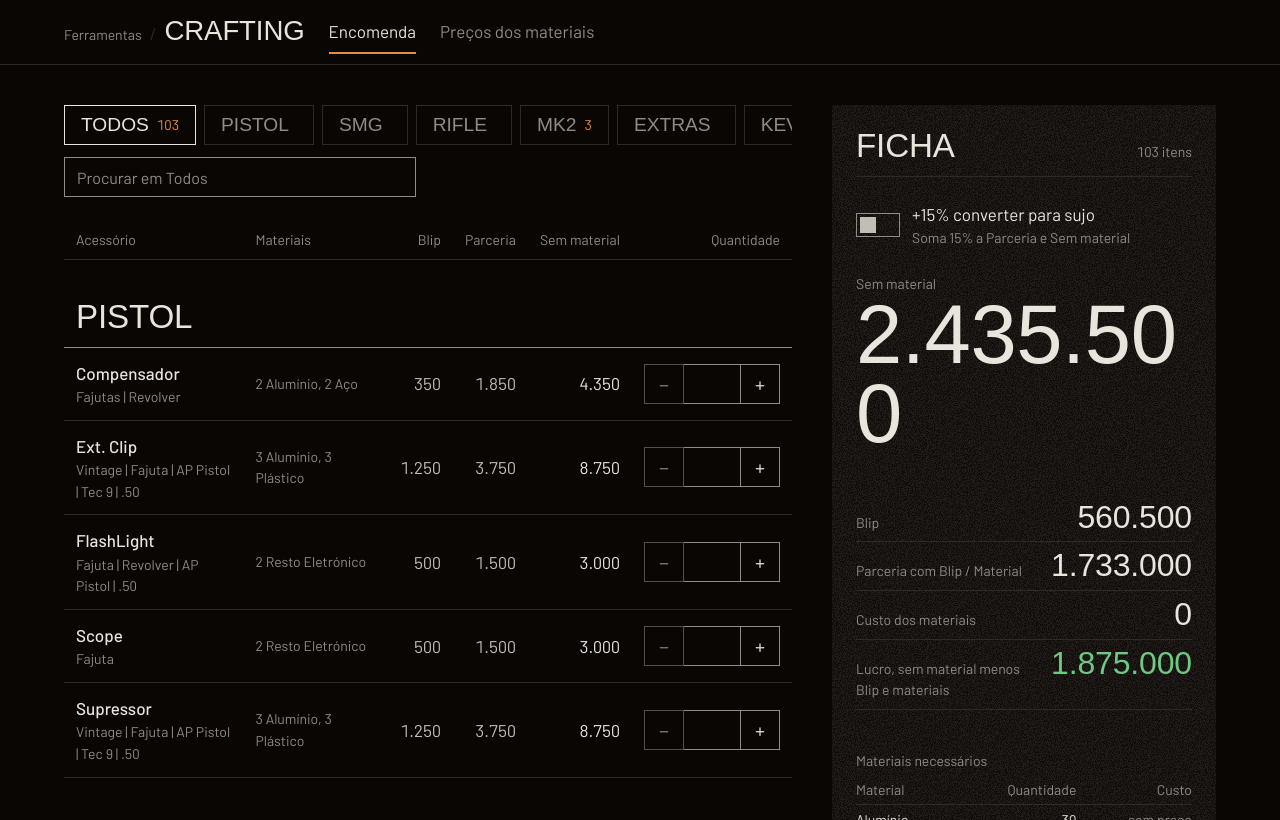
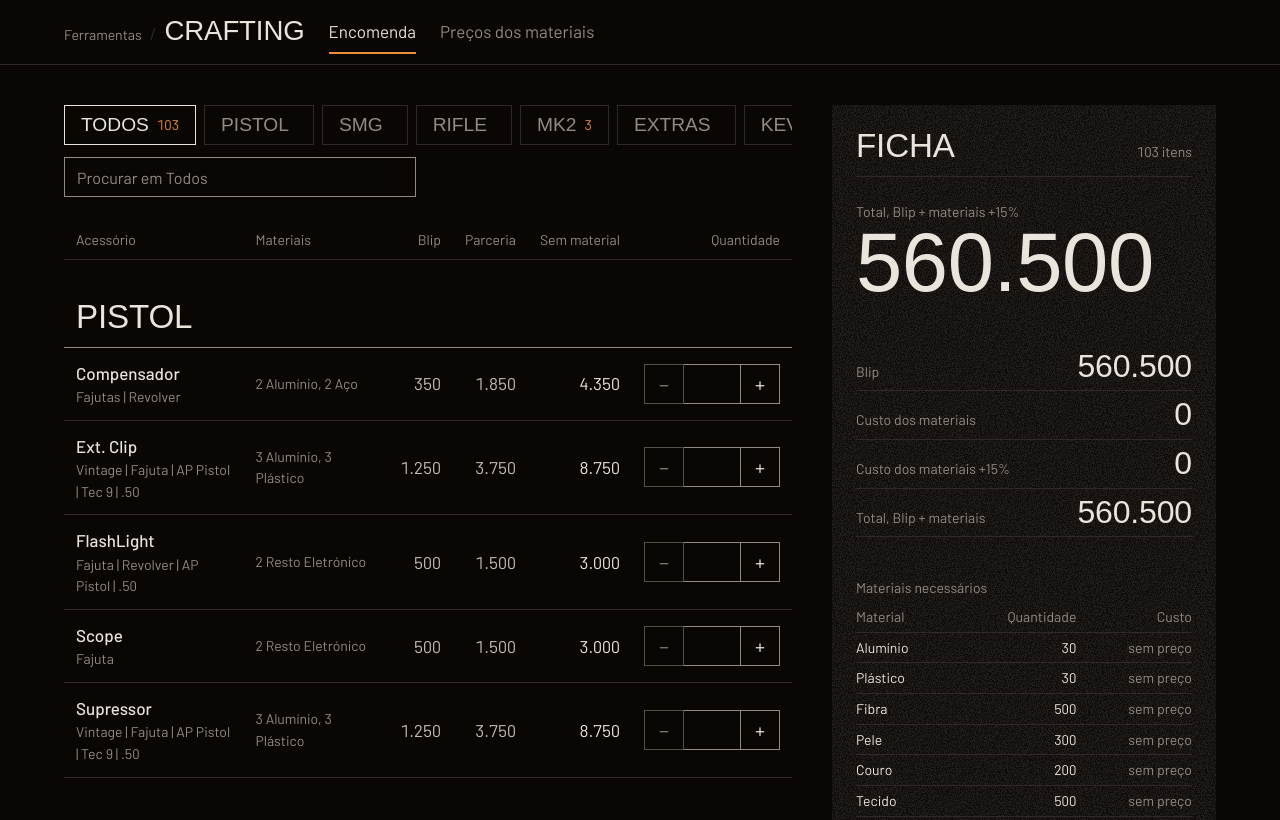
Before and after one commit to andrelanca/fivem, a plain HTML site: page public/crafting/index.html in a window 1280 px wide. Shown: the top 820 px of the page. Drawn offline with Linux system fonts and the light colour scheme; a web font is replaced by a local one.

Commit message:
fivem: ficha do crafting com total Blip + materiais +15%
Tira o interruptor de sujo, o Sem material, a Parceria e o Lucro da ficha.
A ficha mostra o total Blip + materiais x1,15 em destaque, o Blip, o custo
dos materiais, os materiais +15% e o total sem os 15%. A barra fixa no
telemóvel mostra o total +15%.

Co-Authored-By: Claude Opus 5.5 <noreply@anthropic.com>
Claude-Session: https://claude.ai/code/session_01HAhssPMnEQZaGcRLFpt2EU

```diff
--- a/public/crafting/index.html
+++ b/public/crafting/index.html
@@ -60,16 +60,6 @@ body::before { content: ""; position: fixed; inset: 0 0 auto; height: env(safe-a
 .link { background: none; border: 0; padding: 0; color: var(--color-ink); text-decoration: underline; text-decoration-color: var(--color-rule); text-underline-offset: 0.2em; cursor: pointer; font: inherit; }
 .link:hover { text-decoration-color: var(--color-accent); }
 
-/* switch */
-.switch { display: flex; align-items: center; gap: var(--space-sm); min-height: 44px; cursor: pointer; }
-.switch input { position: absolute; opacity: 0; width: 1px; height: 1px; }
-.switch .track { width: 44px; height: 24px; border: var(--rule-hair) solid var(--color-muted); position: relative; flex: none; transition: background-color var(--dur-short) var(--ease-out), border-color var(--dur-short) var(--ease-out); }
-.switch .track::after { content: ""; position: absolute; top: 3px; left: 3px; width: 16px; height: 16px; background: var(--color-ink-2); transition: transform var(--dur-short) var(--ease-out), background-color var(--dur-short) var(--ease-out); }
-.switch:hover .track { border-color: var(--color-ink); }
-.switch input:checked + .track { background: var(--color-accent); border-color: var(--color-accent); }
-.switch input:checked + .track::after { transform: translateX(20px); background: var(--color-accent-ink); }
-.switch input:focus-visible + .track { outline: 2px solid var(--color-focus); outline-offset: 2px; }
-.switch .s-sub { display: block; color: var(--color-muted); font-size: var(--text-sm); }
 
 /* layout */
 .work { display: grid; grid-template-columns: minmax(0, 1fr) 24rem; gap: var(--space-xl); align-items: start; padding-block: var(--space-xl) var(--space-3xl); }
@@ -207,20 +197,15 @@ label.btn { display: inline-flex; align-items: center; justify-content: center;
 
       <aside class="ficha grained" aria-labelledby="ficha-title">
         <div class="ficha-head"><h2 id="ficha-title">Ficha</h2><span class="units" id="units">0 itens</span></div>
-        <label class="switch" for="dirty">
-          <input type="checkbox" id="dirty" name="dirty">
-          <span class="track" aria-hidden="true"></span>
-          <span>+15% converter para sujo<span class="s-sub">Soma 15% a Parceria e Sem material</span></span>
-        </label>
         <div class="big" aria-live="polite">
-          <div class="lbl">Sem material</div>
-          <div class="figure" id="t-sem">0</div>
+          <div class="lbl">Total, Blip + materiais +15%</div>
+          <div class="figure" id="t-total15">0</div>
         </div>
         <dl class="rows">
           <div><dt>Blip</dt><dd class="figure" id="t-blip">0</dd></div>
-          <div><dt>Parceria com Blip / Material</dt><dd class="figure" id="t-parc">0</dd></div>
           <div><dt>Custo dos materiais</dt><dd class="figure" id="t-cost">0</dd></div>
-          <div><dt>Lucro, sem material menos Blip e materiais</dt><dd class="figure" id="t-profit">0</dd></div>
+          <div><dt>Custo dos materiais +15%</dt><dd class="figure" id="t-cost15">0</dd></div>
+          <div><dt>Total, Blip + materiais</dt><dd class="figure" id="t-total">0</dd></div>
         </dl>
         <div>
           <h3>Materiais necessários</h3>
@@ -260,7 +245,7 @@ label.btn { display: inline-flex; align-items: center; justify-content: center;
 </main>
 
 <div class="dock" id="dock">
-  <div><span class="lbl">Sem material, <span id="d-units">0 itens</span></span><span class="figure" id="d-sem">0</span></div>
+  <div><span class="lbl">Total +15%, <span id="d-units">0 itens</span></span><span class="figure" id="d-total15">0</span></div>
   <a class="btn" href="#ficha-title" id="d-go">Ver ficha</a>
 </div>
 
@@ -317,10 +302,8 @@ const store = (k, v) => { try { localStorage.setItem(k, JSON.stringify(v)); } ca
 let qty = load("crafting-qty", {}) || {};
 let matPrice = load("crafting-mat-prices", {}) || {};
 const storageOk = (() => { try { const k = "crafting-test"; localStorage.setItem(k, "1"); const ok = localStorage.getItem(k) === "1"; localStorage.removeItem(k); return ok; } catch (e) { return false; } })();
-let dirty = load("crafting-dirty", false) === true;
 let cat = "todos";
-const DIRTY = 1.15;
-const mult = () => dirty ? DIRTY : 1;
+const MAT_MARKUP = 1.15; // os materiais são a dinheiro limpo: +15% na ficha
 
 const list = document.getElementById("list");
 const tabs = document.getElementById("tabs");
@@ -354,23 +337,21 @@ document.getElementById("prices-grid").innerHTML = MAT_ORDER.map((k, i) => `
   <input class="field" type="number" min="0" step="any" inputmode="decimal" name="mp-${i}" id="mp-${i}" data-mat="${esc(k)}" placeholder="0"></label>`).join("");
 
 function render() {
-  const m = mult();
-  const mats = {}; let blip = 0, parc = 0, sem = 0, units = 0; const sel = [];
+  const mats = {}; let blip = 0, units = 0; const sel = [];
   items.forEach(it => {
     const q = qty[it.key] || 0;
     const row = list.querySelector(`[data-key="${it.key}"]`);
     row.classList.toggle("on", q > 0);
-    row.querySelectorAll("td.price").forEach(td => { const i = +td.dataset.i; td.textContent = fmt(it.p[i] * (i === 0 ? 1 : m)); });
+    row.querySelectorAll("td.price").forEach(td => { const i = +td.dataset.i; td.textContent = fmt(it.p[i]); });
     row.querySelector('button[data-d="-1"]').disabled = q === 0;
     const inp = document.getElementById("q-" + it.key);
     if (document.activeElement !== inp) inp.value = q || "";
     if (!q) return;
     units += q;
     for (const [k, v] of Object.entries(it.m)) mats[k] = (mats[k] || 0) + v * q;
-    blip += it.p[0] * q; parc += it.p[1] * q; sem += it.p[2] * q;
+    blip += it.p[0] * q;
     sel.push({ it, q });
   });
-  parc *= m; sem *= m; // o Blip é um custo: não leva os +15%
   CATS.forEach(c => {
     const n = c.items.reduce((s, it) => s + (qty[it.key] || 0), 0);
     document.getElementById("cnt-" + c.id).textContent = n ? n : "";
@@ -378,17 +359,16 @@ function render() {
   document.getElementById("cnt-todos").textContent = units || "";
   const mk = MAT_ORDER.filter(k => mats[k]);
   const cost = mk.reduce((s, k) => s + mats[k] * (matPrice[k] || 0), 0);
-  const profit = sem - blip - cost;
+  const cost15 = cost * MAT_MARKUP;
+  const total = blip + cost, total15 = blip + cost15;
   document.getElementById("units").textContent = units + (units === 1 ? " item" : " itens");
-  document.getElementById("t-sem").textContent = fmt(sem);
-  document.getElementById("d-sem").textContent = fmt(sem);
+  document.getElementById("t-total15").textContent = fmt(total15);
+  document.getElementById("d-total15").textContent = fmt(total15);
   document.getElementById("d-units").textContent = units + (units === 1 ? " item" : " itens");
   document.getElementById("t-blip").textContent = fmt(blip);
-  document.getElementById("t-parc").textContent = fmt(parc);
   document.getElementById("t-cost").textContent = fmt(cost);
-  const pe = document.getElementById("t-profit");
-  pe.textContent = (profit < 0 ? "−" : "") + fmt(Math.abs(profit));
-  pe.className = "figure " + (profit > 0 ? "pos" : profit < 0 ? "neg" : "");
+  document.getElementById("t-cost15").textContent = fmt(cost15);
+  document.getElementById("t-total").textContent = fmt(total);
   document.getElementById("mats").innerHTML = mk.length
     ? `<table class="list"><thead><tr><th>Material</th><th class="num">Quantidade</th><th class="num">Custo</th></tr></thead><tbody>${mk.map(k => `<tr><td>${esc(k)}</td><td class="num">${fmt(mats[k])}</td><td class="num${matPrice[k] ? "" : " dim"}">${matPrice[k] ? fmt(mats[k] * matPrice[k]) : "sem preço"}</td></tr>`).join("")}</tbody></table>`
     : `<p class="empty">A ficha está vazia. Usa o + numa linha da tabela para juntar acessórios ou kevlar.</p>`;
@@ -399,9 +379,8 @@ function render() {
   document.getElementById("sel").innerHTML = sel.length
     ? `<table class="list"><tbody>${sel.map(s => `<tr><td>${esc(s.it.n)} <span class="empty">${esc(s.it.cat.name)}</span></td><td class="num">${s.q}×</td></tr>`).join("")}</tbody></table>`
     : `<p class="empty">Sem itens.</p>`;
-  document.getElementById("dirty").checked = dirty;
   store("crafting-qty", qty);
-  return { mats, mk, blip, parc, sem, sel, cost, profit };
+  return { mats, mk, blip, sel, cost, cost15, total, total15 };
 }
 
 // cada separador tem a sua própria pesquisa
@@ -442,7 +421,6 @@ list.addEventListener("focusout", e => { if (e.target.matches(".qty input")) ren
 tabs.addEventListener("click", e => { const b = e.target.closest("button[data-cat]"); if (!b) return; cat = b.dataset.cat; syncSearch(); filter(); });
 searchEl.addEventListener("input", () => { searchByCat[cat] = searchEl.value; filter(); });
 
-document.getElementById("dirty").addEventListener("change", e => { dirty = e.target.checked; store("crafting-dirty", dirty); render(); });
 
 const grid = document.getElementById("prices-grid");
 grid.addEventListener("input", e => {
```
